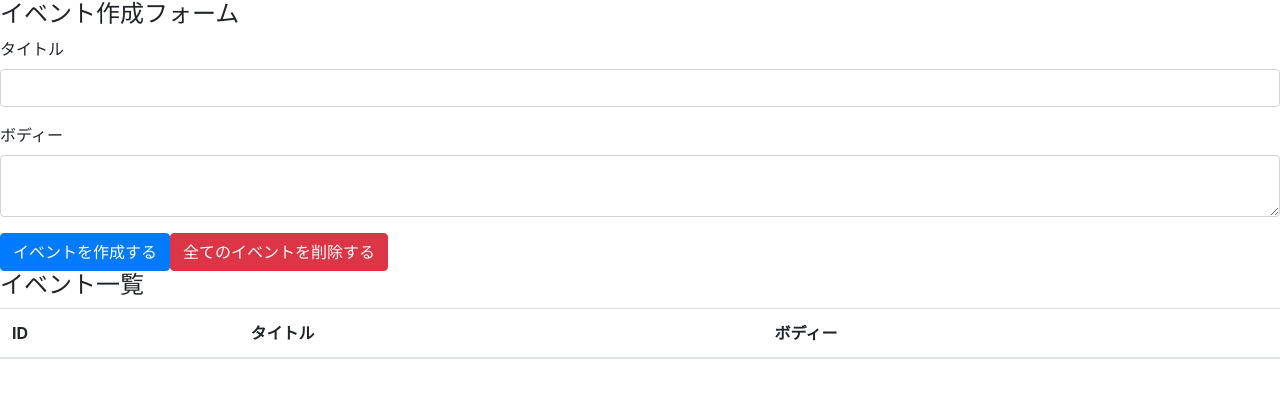
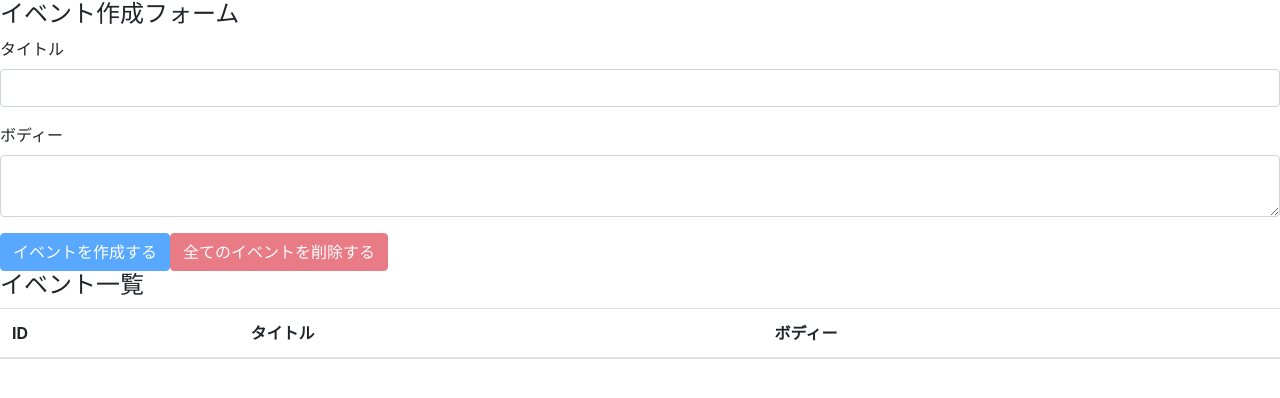
Before and after one commit to RyoHirano/react-hooks-1.0.1, a React (Create React App) app: page / in a window 1280 px wide. Shown: the top 398 px of the page. Built offline with nearby package versions, Linux system fonts and the light colour scheme.

Commit message:
feat:imcrement all events confirm.

```diff
--- a/src/components/App.js
+++ b/src/components/App.js
@@ -23,6 +23,14 @@
     setBody('')
   }
 
+  const deleteALlEvents = e => {
+    e.preventDefault()
+    const result = window.confirm("全てのイベントを本当に削除しても良いですか？")
+    result && dispatch({type: 'DELETE_ALL_EVENTS',})
+  }
+
+  const unCreatable = title === '' || body === ''
+
   return (
     <div className="container-field">
      <h4>イベント作成フォーム</h4>
@@ -37,8 +45,8 @@
          <textarea className="form-control" id="formEventBody" value={body} onChange={e => setBody(e.target.value)} />
        </div>
 
-       <button className="btn btn-primary" onClick={addEvent}>イベントを作成する</button>
-       <button className="btn btn-danger">全てのイベントを削除する</button>
+       <button className="btn btn-primary" onClick={addEvent} disabled={unCreatable}>イベントを作成する</button>
+       <button className="btn btn-danger" onClick={deleteALlEvents} disabled={!state.length}>全てのイベントを削除する</button>
      </form>
 
      <h4>イベント一覧</h4>
@@ -55,7 +63,8 @@
            state.map((event, idx) => {
              const id = event.id
              const handleClickDeleteBtn = () => {
-               dispatch({type: 'DELETE_EVENT', id})
+               const result = window.confirm(`イベントid=${id}を本当に削除しても良いですか？`)
+               result && dispatch({type: 'DELETE_EVENT', id})
              }
              return (
               <tr key={idx}>
```
